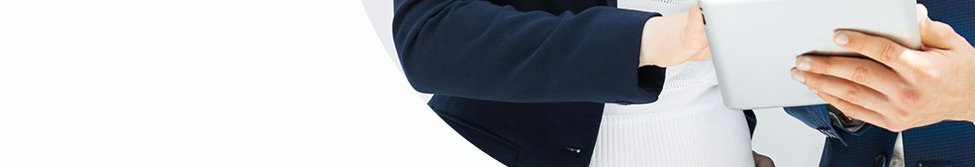
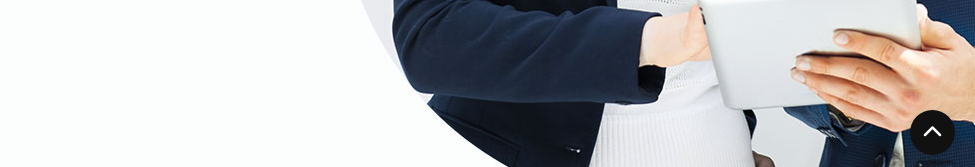
Before and after one commit to mdarifurjaman/finix-personal, a plain HTML site: page index.html in a window 1280 px wide. Shown: the part 625-792 px from the top of the page, 305-1280 px from the left. Drawn offline with nearby package versions, Linux system fonts and the light colour scheme.

Commit message:
go-top button modify

```diff
--- a/css/styles.css
+++ b/css/styles.css
@@ -1592,3 +1592,55 @@ body .btn-primary:focus{
 }
 
 /* Bottom Footer Section End Here */
+
+/* Go To Button Part Start Here */
+
+.go-top.active {
+    opacity: 1;
+    visibility: visible;
+    bottom: 20px;
+}
+
+.go-top {
+    position: fixed;
+    cursor: pointer;
+    bottom: -100px;
+    right: 20px;
+    color: #ffffff;
+    background-color: #111111;
+    text-decoration: none;
+    z-index: 4;
+    width: 45px;
+    text-align: center;
+    height: 45px;
+    opacity: 0;
+    visibility: hidden;
+    border-radius: 50%;
+    font-size: 22px;
+    -webkit-transition: .9s;
+    transition: .9s;
+    overflow: hidden;
+    -webkit-box-shadow: 0px 3px 10px rgba(0, 0, 0, 0.1);
+    box-shadow: 0px 3px 10px rgba(0, 0, 0, 0.1);
+}
+
+.go-top i {
+    position: absolute;
+    right: 0;
+    left: 0;
+    top: 50%;
+    -webkit-transform: translateY(-50%);
+    transform: translateY(-50%);
+    text-align: center;
+    font-size: 20px;
+    margin-left: auto;
+    margin-right: auto;
+    color: #ffffff;
+    transition: 0.4s;
+}
+
+.go-top:hover {
+    background-color: var(--finix);
+    color: #FFFFFF;
+}
+/* Go To Button Part End Here */
--- a/index.html
+++ b/index.html
@@ -144,7 +144,7 @@
     <!-- Navbar Section End -->
 
     <!-- Main Banner Section Start -->
-
+    <div id="go-top">
       <div class="main-banner-sec banner-area">
         <div class="d-table">
           <div class="d-table-cell">
@@ -172,6 +172,7 @@
                     </ul>
                   </div>
                   <a href="#" class="buy-now-btn" target="_blank">Buy Now</a>
+                </div>
               </div>
             </div>
           </div>
@@ -605,7 +606,10 @@
                       <div class="col-lg-6">
                         <div class="services-tab-item-content-text">
                           <h3>Agricultural Loan</h3>
-                          <p>In Bangladesh, agriculture is the biggest employment sector, making up 14.2% of the country’s GDP in 2017 and employing about 42.7% of the workforce. The government has always provided special subsidies in the sector. Furthermore, easy loans for farmers are being offered by different government and private banks.</p>
+                          <p>In Bangladesh, agriculture is the biggest employment sector, making up 14.2% of the
+                            country’s GDP in 2017 and employing about 42.7% of the workforce. The government has always
+                            provided special subsidies in the sector. Furthermore, easy loans for farmers are being
+                            offered by different government and private banks.</p>
 
                           <h3>Types Of Agricultural Loan</h3>
                           <ul>
@@ -616,10 +620,13 @@
                           </ul>
 
                           <h3>Eligibility & Criteria For Agricultural Loans</h3>
-                          <p>Agricultural loans are availed by a farmer to fund seasonal agricultural operations or related activities like animal farming, pics-culture or purchase of land or agricultural tools.</p>
+                          <p>Agricultural loans are availed by a farmer to fund seasonal agricultural operations or
+                            related activities like animal farming, pics-culture or purchase of land or agricultural
+                            tools.</p>
 
                           <h3>Agricultural Loan Guide</h3>
-                          <p>Loan applicants must contribute a minimum down payment of 5 percent of the purchase price of the farm and the Agency will finance 45 percent to a maximum loan amount of $300,150.</p>
+                          <p>Loan applicants must contribute a minimum down payment of 5 percent of the purchase price
+                            of the farm and the Agency will finance 45 percent to a maximum loan amount of $300,150.</p>
                         </div>
                       </div>
                     </div>
@@ -634,7 +641,9 @@
                       <div class="col-lg-6">
                         <div class="services-tab-item-content-text">
                           <h3>Personal Loan</h3>
-                          <p>HDFC Bank customers can get Personal Loans with minimal or no documentation. In fact, if they are pre- approved for a Personal Loan, they can easily apply for it. Lower interest rates: Interest rates on Personal Loans are lower than other sources.</p>
+                          <p>HDFC Bank customers can get Personal Loans with minimal or no documentation. In fact, if
+                            they are pre- approved for a Personal Loan, they can easily apply for it. Lower interest
+                            rates: Interest rates on Personal Loans are lower than other sources.</p>
 
                           <h3>Types Of Personal Loan</h3>
                           <ul>
@@ -644,10 +653,12 @@
                           </ul>
 
                           <h3>Eligibility & Criteria For Personal Loans</h3>
-                          <p>Minimum credit score of 670. Maintaining a credit score of at least 670 will improve your chances of qualification.Consistent and steady monthly income.</p>
+                          <p>Minimum credit score of 670. Maintaining a credit score of at least 670 will improve your
+                            chances of qualification.Consistent and steady monthly income.</p>
 
                           <h3>Personal Loan Guide</h3>
-                          <p>Almost anyone can apply for a personal loan, but there's no guarantee that you'll get approved. While they can be easier to qualify for than many loans.</p>
+                          <p>Almost anyone can apply for a personal loan, but there's no guarantee that you'll get
+                            approved. While they can be easier to qualify for than many loans.</p>
                         </div>
                       </div>
                     </div>
@@ -662,7 +673,10 @@
                       <div class="col-lg-6">
                         <div class="services-tab-item-content-text">
                           <h3>Business Loan</h3>
-                          <p>In Bangladesh, agriculture is the biggest employment sector, making up 14.2% of the country’s GDP in 2017 and employing about 42.7% of the workforce. The government has always provided special subsidies in the sector. Furthermore, easy loans for farmers are being offered by different government and private banks.</p>
+                          <p>In Bangladesh, agriculture is the biggest employment sector, making up 14.2% of the
+                            country’s GDP in 2017 and employing about 42.7% of the workforce. The government has always
+                            provided special subsidies in the sector. Furthermore, easy loans for farmers are being
+                            offered by different government and private banks.</p>
 
                           <h3>Types Of Business Loan</h3>
                           <ul>
@@ -673,10 +687,13 @@
                           </ul>
 
                           <h3>Eligibility & Criteria For Business Loans</h3>
-                          <p>Agricultural loans are availed by a farmer to fund seasonal agricultural operations or related activities like animal farming, pics-culture or purchase of land or agricultural tools.</p>
+                          <p>Agricultural loans are availed by a farmer to fund seasonal agricultural operations or
+                            related activities like animal farming, pics-culture or purchase of land or agricultural
+                            tools.</p>
 
                           <h3>Business Loan Guide</h3>
-                          <p>Loan applicants must contribute a minimum down payment of 5 percent of the purchase price of the farm and the Agency will finance 45 percent to a maximum loan amount of $300,150.</p>
+                          <p>Loan applicants must contribute a minimum down payment of 5 percent of the purchase price
+                            of the farm and the Agency will finance 45 percent to a maximum loan amount of $300,150.</p>
                         </div>
                       </div>
                     </div>
@@ -691,7 +708,10 @@
                       <div class="col-lg-6">
                         <div class="services-tab-item-content-text">
                           <h3>Education Loan</h3>
-                          <p>In Bangladesh, agriculture is the biggest employment sector, making up 14.2% of the country’s GDP in 2017 and employing about 42.7% of the workforce. The government has always provided special subsidies in the sector. Furthermore, easy loans for farmers are being offered by different government and private banks.</p>
+                          <p>In Bangladesh, agriculture is the biggest employment sector, making up 14.2% of the
+                            country’s GDP in 2017 and employing about 42.7% of the workforce. The government has always
+                            provided special subsidies in the sector. Furthermore, easy loans for farmers are being
+                            offered by different government and private banks.</p>
 
                           <h3>Types Of Education Loan</h3>
                           <ul>
@@ -702,10 +722,13 @@
                           </ul>
 
                           <h3>Eligibility & Criteria For Education Loans</h3>
-                          <p>Agricultural loans are availed by a farmer to fund seasonal agricultural operations or related activities like animal farming, pics-culture or purchase of land or agricultural tools.</p>
+                          <p>Agricultural loans are availed by a farmer to fund seasonal agricultural operations or
+                            related activities like animal farming, pics-culture or purchase of land or agricultural
+                            tools.</p>
 
                           <h3>Education Loan Guide</h3>
-                          <p>Loan applicants must contribute a minimum down payment of 5 percent of the purchase price of the farm and the Agency will finance 45 percent to a maximum loan amount of $300,150.</p>
+                          <p>Loan applicants must contribute a minimum down payment of 5 percent of the purchase price
+                            of the farm and the Agency will finance 45 percent to a maximum loan amount of $300,150.</p>
                         </div>
                       </div>
                     </div>
@@ -720,7 +743,10 @@
                       <div class="col-lg-6">
                         <div class="services-tab-item-content-text">
                           <h3>House Loan</h3>
-                          <p>In Bangladesh, agriculture is the biggest employment sector, making up 14.2% of the country’s GDP in 2017 and employing about 42.7% of the workforce. The government has always provided special subsidies in the sector. Furthermore, easy loans for farmers are being offered by different government and private banks.</p>
+                          <p>In Bangladesh, agriculture is the biggest employment sector, making up 14.2% of the
+                            country’s GDP in 2017 and employing about 42.7% of the workforce. The government has always
+                            provided special subsidies in the sector. Furthermore, easy loans for farmers are being
+                            offered by different government and private banks.</p>
 
                           <h3>Types Of House Loan</h3>
                           <ul>
@@ -731,10 +757,13 @@
                           </ul>
 
                           <h3>Eligibility & Criteria For House Loans</h3>
-                          <p>Agricultural loans are availed by a farmer to fund seasonal agricultural operations or related activities like animal farming, pics-culture or purchase of land or agricultural tools.</p>
+                          <p>Agricultural loans are availed by a farmer to fund seasonal agricultural operations or
+                            related activities like animal farming, pics-culture or purchase of land or agricultural
+                            tools.</p>
 
                           <h3>House Loan Guide</h3>
-                          <p>Loan applicants must contribute a minimum down payment of 5 percent of the purchase price of the farm and the Agency will finance 45 percent to a maximum loan amount of $300,150.</p>
+                          <p>Loan applicants must contribute a minimum down payment of 5 percent of the purchase price
+                            of the farm and the Agency will finance 45 percent to a maximum loan amount of $300,150.</p>
                         </div>
                       </div>
                     </div>
@@ -749,7 +778,10 @@
                       <div class="col-lg-6">
                         <div class="services-tab-item-content-text">
                           <h3>PayDay Loan</h3>
-                          <p>In Bangladesh, agriculture is the biggest employment sector, making up 14.2% of the country’s GDP in 2017 and employing about 42.7% of the workforce. The government has always provided special subsidies in the sector. Furthermore, easy loans for farmers are being offered by different government and private banks.</p>
+                          <p>In Bangladesh, agriculture is the biggest employment sector, making up 14.2% of the
+                            country’s GDP in 2017 and employing about 42.7% of the workforce. The government has always
+                            provided special subsidies in the sector. Furthermore, easy loans for farmers are being
+                            offered by different government and private banks.</p>
                           <h3>Types Of PayDay Loan</h3>
                           <ul>
                             <li><a href="#"> PayDay Credit Card </a></li>
@@ -759,10 +791,13 @@
                           </ul>
 
                           <h3>Eligibility & Criteria For PayDay Loans</h3>
-                          <p>Agricultural loans are availed by a farmer to fund seasonal agricultural operations or related activities like animal farming, pics-culture or purchase of land or agricultural tools.</p>
+                          <p>Agricultural loans are availed by a farmer to fund seasonal agricultural operations or
+                            related activities like animal farming, pics-culture or purchase of land or agricultural
+                            tools.</p>
 
                           <h3>PayDay Loan Guide</h3>
-                          <p>Loan applicants must contribute a minimum down payment of 5 percent of the purchase price of the farm and the Agency will finance 45 percent to a maximum loan amount of $300,150.</p>
+                          <p>Loan applicants must contribute a minimum down payment of 5 percent of the purchase price
+                            of the farm and the Agency will finance 45 percent to a maximum loan amount of $300,150.</p>
                         </div>
                       </div>
                     </div>
@@ -785,7 +820,8 @@
           <div class="common-heading  deserve-heading">
             <span>Clients words</span>
             <h2>What our clients say</h2>
-            <p class="w-sm-100">We are very fortunate to have formed excellent partnerships with many of our clients. We have also formed true friendships. View our client testimonials.</p>
+            <p class="w-sm-100">We are very fortunate to have formed excellent partnerships with many of our clients. We
+              have also formed true friendships. View our client testimonials.</p>
           </div>
         </div>
 
@@ -793,16 +829,21 @@
           <div class="client-section-slider">
             <div id="carouselExampleIndicators" class="carousel slide" data-bs-ride="carousel">
               <div class="carousel-indicators client-slider-btn">
-                <button type="button" data-bs-target="#carouselExampleIndicators" data-bs-slide-to="0" class="active" aria-current="true" aria-label="Slide 1"></button>
-                <button type="button" data-bs-target="#carouselExampleIndicators" data-bs-slide-to="1" aria-label="Slide 2"></button>
-                <button type="button" data-bs-target="#carouselExampleIndicators" data-bs-slide-to="2" aria-label="Slide 3"></button>
+                <button type="button" data-bs-target="#carouselExampleIndicators" data-bs-slide-to="0" class="active"
+                  aria-current="true" aria-label="Slide 1"></button>
+                <button type="button" data-bs-target="#carouselExampleIndicators" data-bs-slide-to="1"
+                  aria-label="Slide 2"></button>
+                <button type="button" data-bs-target="#carouselExampleIndicators" data-bs-slide-to="2"
+                  aria-label="Slide 3"></button>
               </div>
               <div class="carousel-inner">
                 <div class="carousel-item active">
                   <div class="row">
                     <div class="col-lg-6 col-md-6 col-sm-12">
                       <div class="client-slider-text">
-                        <p>" Passionate web application developer & Designer with hand-on experience in front end developer & back end developer in web technologies. Expert in Html5, CSS3, Bootstraps Framework, Tailwind CSS, Javascript frameworks. Expert on technical skills IT."</p>
+                        <p>" Passionate web application developer & Designer with hand-on experience in front end
+                          developer & back end developer in web technologies. Expert in Html5, CSS3, Bootstraps
+                          Framework, Tailwind CSS, Javascript frameworks. Expert on technical skills IT."</p>
                         <span>Arifur Jaman</span>
                         <h6 class="Client-d">Founder</h6>
                       </div>
@@ -820,7 +861,9 @@
                   <div class="row">
                     <div class="col-lg-6 col-md-6 col-sm-12">
                       <div class="client-slider-text">
-                        <p>Passionate web application developer & Designer with hand-on experience in front end developer & back end developer in web technologies. Expert in Html5, CSS3, Bootstraps Framework, Tailwind CSS, Javascript frameworks. Expert on technical skills IT.</p>
+                        <p>Passionate web application developer & Designer with hand-on experience in front end
+                          developer & back end developer in web technologies. Expert in Html5, CSS3, Bootstraps
+                          Framework, Tailwind CSS, Javascript frameworks. Expert on technical skills IT.</p>
                         <span>Arifur Jaman</span>
                         <h6 class="Client-d">Founder</h6>
                       </div>
@@ -838,7 +881,9 @@
                   <div class="row">
                     <div class="col-lg-6 col-md-6 col-sm-12">
                       <div class="client-slider-text">
-                        <p>Passionate web application developer & Designer with hand-on experience in front end developer & back end developer in web technologies. Expert in Html5, CSS3, Bootstraps Framework, Tailwind CSS, Javascript frameworks. Expert on technical skills IT.</p>
+                        <p>Passionate web application developer & Designer with hand-on experience in front end
+                          developer & back end developer in web technologies. Expert in Html5, CSS3, Bootstraps
+                          Framework, Tailwind CSS, Javascript frameworks. Expert on technical skills IT.</p>
                         <span>Arifur Jaman</span>
                         <h6 class="Client-d">Founder</h6>
                       </div>
@@ -869,7 +914,8 @@
           <div class="common-heading  deserve-heading">
             <span>Expert People</span>
             <h2>Global leadership team</h2>
-          <p class="w-sm-100">Global leadership is defined as leading people who are based in multiple regions of the world. They need to engage very diverse and distributed groups of stakeholders.</p>
+            <p class="w-sm-100">Global leadership is defined as leading people who are based in multiple regions of the
+              world. They need to engage very diverse and distributed groups of stakeholders.</p>
           </div>
         </div>
 
@@ -978,7 +1024,8 @@
           <div class="common-heading  deserve-heading">
             <span>Recent news</span>
             <h2>Success story posts</h2>
-          <p class="w-sm-100">If you want to write a success story, start by defining what success means. Educating decision makers about the impact of your program.</p>
+            <p class="w-sm-100">If you want to write a success story, start by defining what success means. Educating
+              decision makers about the impact of your program.</p>
           </div>
         </div>
 
@@ -1045,7 +1092,8 @@
                 <a href="#"><img src="./img/logo2.png" alt=""></a>
               </div>
               <div class="footer-sub-content">
-              <p>A good aim statement captures the voice of the customer, of those we serve. It provides alignment of multiple stakeholders.</p>
+                <p>A good aim statement captures the voice of the customer, of those we serve. It provides alignment of
+                  multiple stakeholders.</p>
               </div>
               <div class="top-footer-media">
                 <span>Follow Us:</span>
@@ -1100,9 +1148,13 @@
               </div>
               <div class="footer-quick-link">
                 <ul>
-                <li><i class="fa fa-map-marker" aria-hidden="true"></i> <p>6890 Blvd, The Bronx, NY 1058 New York, USA</p> </li>
-                <li><i class="fa fa-envelope" aria-hidden="true"></i><a href="mailto:arifur15607@gmail.com">arifur15607@gmail.com</a></li>
-                <li><i class="fa fa-phone" aria-hidden="true"></i><a href="tel: +8801408756361">+8801408756361</a></li>
+                  <li><i class="fa fa-map-marker" aria-hidden="true"></i>
+                    <p>6890 Blvd, The Bronx, NY 1058 New York, USA</p>
+                  </li>
+                  <li><i class="fa fa-envelope" aria-hidden="true"></i><a
+                      href="mailto:arifur15607@gmail.com">arifur15607@gmail.com</a></li>
+                  <li><i class="fa fa-phone" aria-hidden="true"></i><a href="tel: +8801408756361">+8801408756361</a>
+                  </li>
 
               </div>
             </div>
@@ -1135,6 +1187,14 @@
 
     <!-- Bottom Footer Section End Here -->
 
+    <!-- Go To Button Part Start Here -->
+
+    <div class="go-top active">
+      <a class="" href="#go-top"><i class="fa fa-chevron-up" aria-hidden="true"></i></a>
+    </div>
+
+    <!-- Go To Button Part End Here -->
+
   </div>
   <!-- External JavaScript Linkup-->
 
```
Lines whose indentation alone changed are shown as unchanged.
